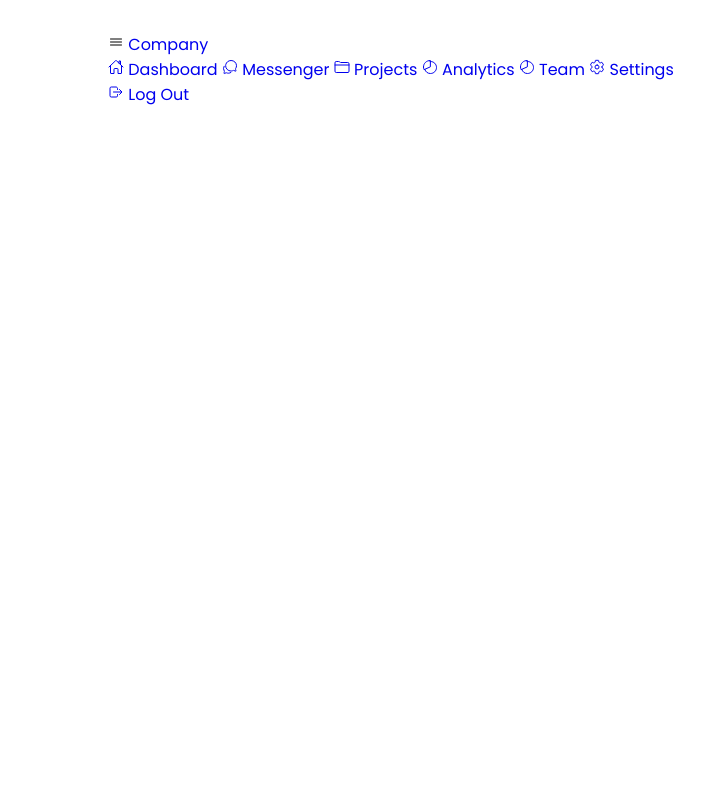
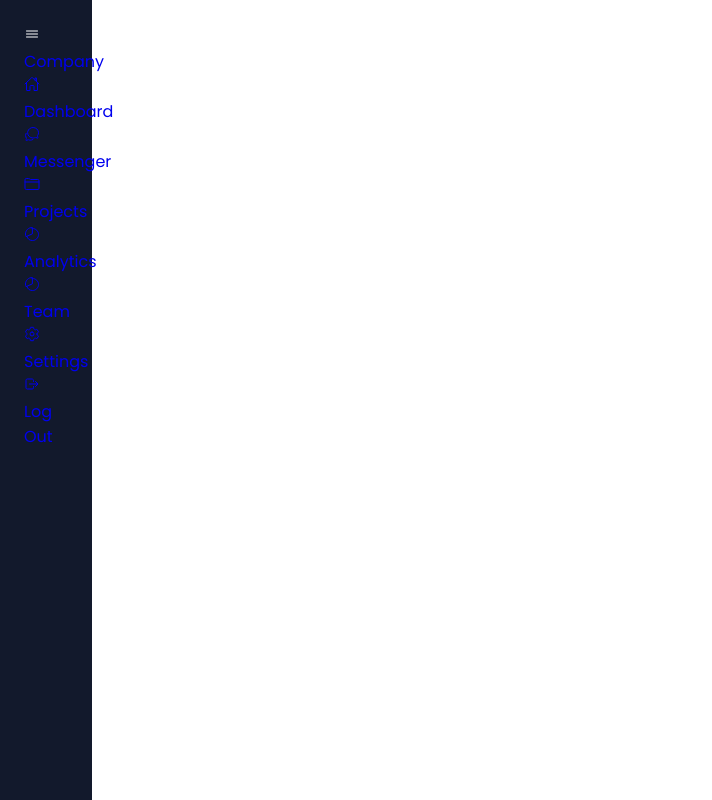
Before and after one commit to animesh0404/Sidebar-with-Submenu, a plain HTML site: page index.html in a window 1280 px wide. Shown: the whole page, without its empty margins (0-712 px from the left). Drawn offline with nearby package versions, Linux system fonts and the light colour scheme.

Commit message:
L-navbar positioning and style updated

```diff
--- a/css/styles.css
+++ b/css/styles.css
@@ -48,3 +48,17 @@ ul {
 a {
   text-decoration: none;
 }
+
+/* ====== Left Nav ====== */
+.l-navbar {
+  position: fixed;
+  top: 0;
+  left: 0;
+  width: var(--nav-width);
+  height: 100vh;
+  background-color: var(--bg-color);
+  color: var(--white-color);
+  padding: 1.5rem 1.5rem 2rem;
+  transition: 3s;
+  z-index: var(--z-fixed);
+}
```
